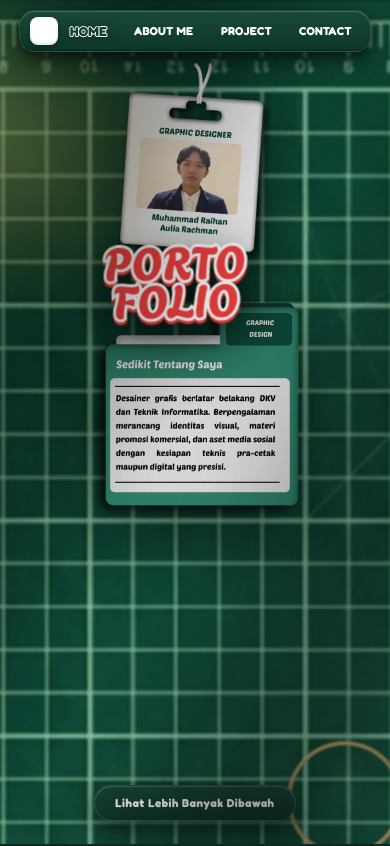
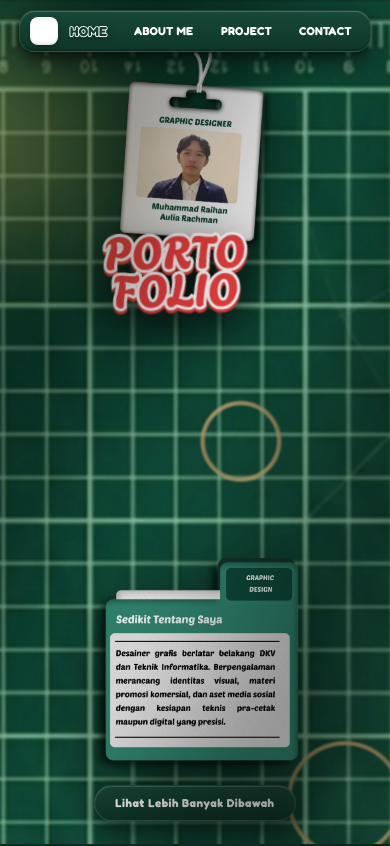
Before and after one commit to mraihanaulia22-ux/web-porotoflio-design-1, a React (Vite) app: page / in a window 390 px wide. Shown: the top 846 px of the page. Built offline with nearby package versions, Linux system fonts and the light colour scheme.

Commit message:
fix(responsive): separate dossier further down from id-card using space-between distribution to eliminate dempet visual and dead space

```diff
--- a/src/App.css
+++ b/src/App.css
@@ -529,32 +529,33 @@
   /* Stage Container: ID Card dinaikkan pas agar HANYA ujung atas tali yang terselip di bawah Navbar */
   .stage-container {
     margin-top: 0;
-    padding-top: clamp(48px, 7.5vh, 64px); /* Turunkan sedikit agar badan kartu & sebagian tali tetap terlihat */
+    padding-top: clamp(40px, 6.2vh, 56px);
     width: 100%;
     flex: 1;
     display: flex;
-    align-items: flex-start;
+    align-items: stretch;
     justify-content: center;
     min-height: 0;
     z-index: 10;
   }
 
-  /* Stage Content: Stack Vertikal (Atas-Bawah) Memenuhi Layar & Bebas Dead Space */
+  /* Stage Content: Stack Vertikal (Atas-Bawah) Terbagi Rata, Bebas Dempet & Bebas Dead Space */
   .stage-content {
     display: flex;
     flex-direction: column;
     align-items: center;
-    justify-content: flex-start;
-    gap: clamp(18px, 3.2vh, 32px); /* Jarak pas & lega agar ID Card dan Dokumen tidak dempetan */
+    justify-content: space-between; /* Bagikan ruang secara proporsional agar ID card & Berkas terpisah elegan */
+    gap: 0;
     width: 100%;
     max-width: 600px;
     height: 100%;
     position: relative;
+    padding-bottom: clamp(6px, 1.2vh, 12px);
   }
 
   /* Card 1: ID Card di Atas - Ujung Atas Tali Lanyard Masuk Pas Tertutup di Balik Navbar */
   .card-wrapper {
-    margin-top: 0; /* Pas: Hanya ujung atas tali yang masuk di bawah navbar */
+    margin-top: 0;
     flex-shrink: 0;
     display: flex;
     flex-direction: column;
@@ -565,9 +566,9 @@
   }
 
   .id-card-img {
-    width: clamp(200px, 54vw, 320px); /* Ukuran diperbesar sedikit */
+    width: clamp(200px, 54vw, 320px);
     height: auto;
-    max-height: clamp(225px, 35vh, 320px);
+    max-height: clamp(210px, 32vh, 300px);
     object-fit: contain;
   }
 
@@ -580,25 +581,25 @@
   }
 
   .portofolio-sticker {
-    width: clamp(140px, 38vw, 220px); /* Ukuran stiker proporsional mengikuti ID card */
+    width: clamp(140px, 38vw, 220px);
     height: auto;
   }
 
-  /* Card 2: Berkas Dossier di Bawah - Proporsional Besar, Lebar & Nyaman Dibaca */
+  /* Card 2: Berkas Dossier di Bawah - Diturunkan ke Bawah, Lebar, Lega & Bebas Dempet */
   .berkas-wrapper {
-    margin-top: 8px; /* Memberi ruang napas dari ID Card & stiker */
+    margin-top: clamp(24px, 4.5vh, 44px); /* Jarak lega menjauh ke bawah dari ID Card */
     flex-shrink: 0;
     display: flex;
     justify-content: center;
     width: 100%;
-    max-width: clamp(350px, 90vw, 560px);
+    max-width: clamp(350px, 92vw, 560px);
     z-index: 8;
   }
 
   .berkas-img {
     width: 100%;
     height: auto;
-    max-height: clamp(220px, 36vh, 330px); /* Ukuran diperbesar sedikit */
+    max-height: clamp(215px, 34vh, 320px);
     object-fit: contain;
   }
 
@@ -607,7 +608,7 @@
     display: block;
     width: clamp(85px, 15vw, 140px);
     height: clamp(85px, 15vw, 140px);
-    top: 45%;
+    top: 48%;
     left: 50%;
     transform: translate(-50%, -50%);
     opacity: 0.85;
```
